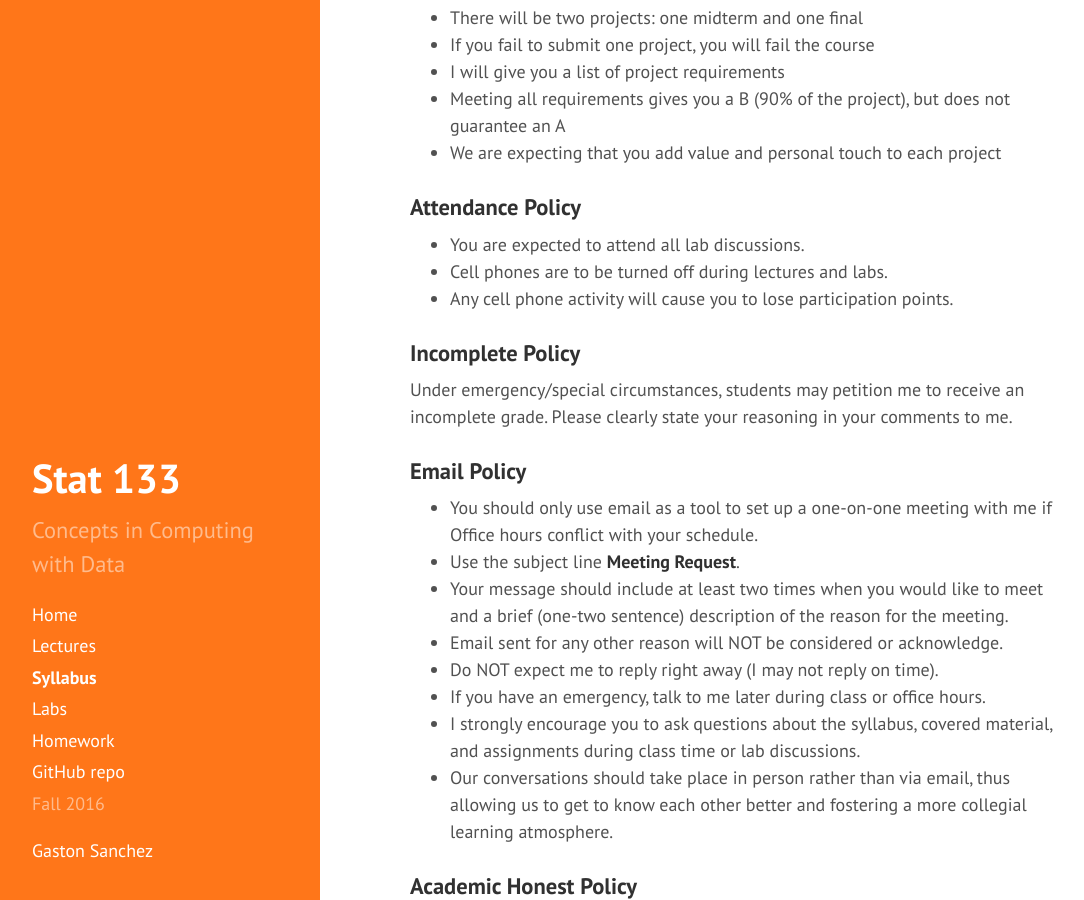
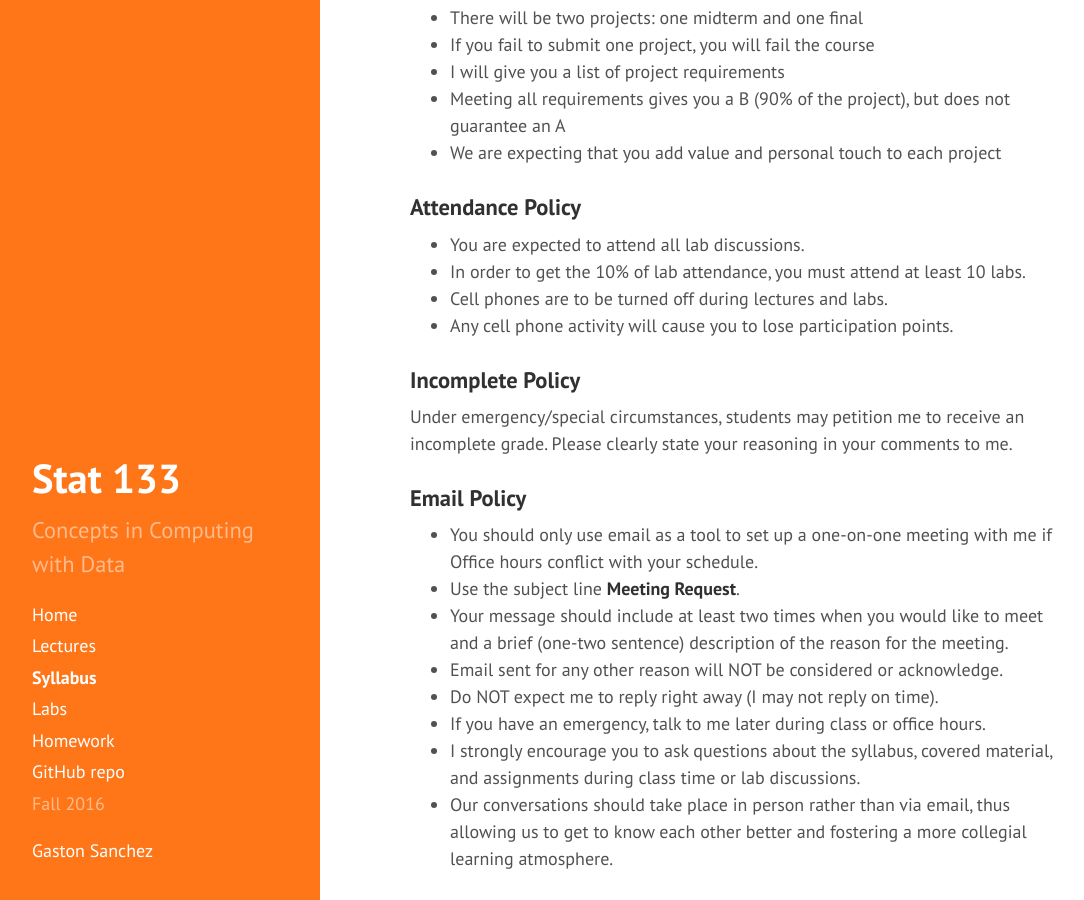
Before and after one commit to gastonstat/relic-stat133, a Jekyll site: the page built from syllabus.md, in a window 1280 px wide and 900 px high, scrolled down 2510 px. Shown: the whole window, without its empty margins (4-1088 px from the left). Built offline with Jekyll 4.4.1, drawn with Linux system fonts in a browser that asks for light colours; nearby versions of some CDN libraries.

Commit message:
syllabus: include policy for attending at least 10 labs

```diff
--- a/syllabus.md
+++ b/syllabus.md
@@ -113,6 +113,8 @@ but does not guarantee an A
 ### Attendance Policy
 
 - You are expected to attend all lab discussions.
+- In order to get the 10% of lab attendance, you must attend at least
+10 labs.
 - Cell phones are to be turned off during lectures and labs.
 - Any cell phone activity will cause you to lose participation points.
 
```
